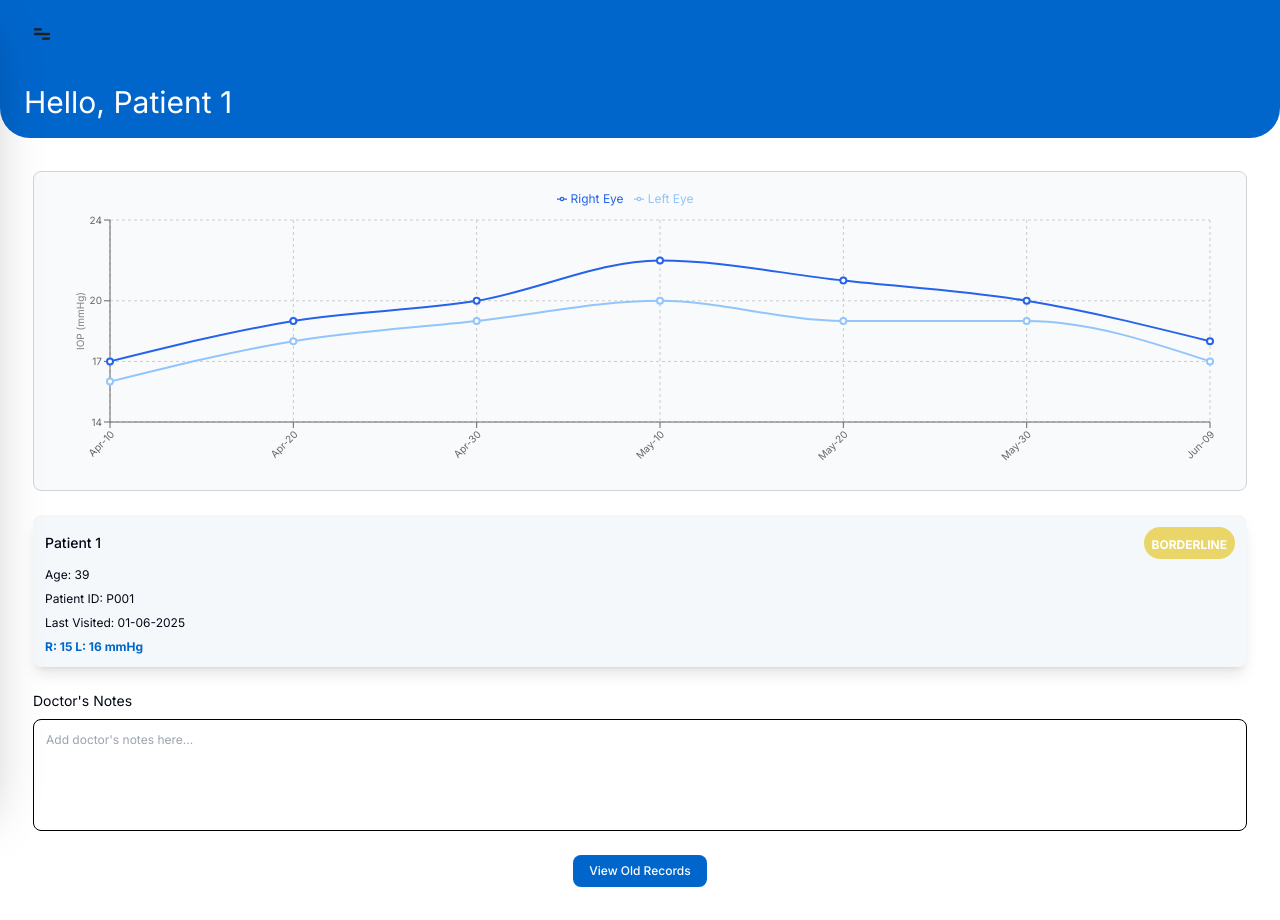
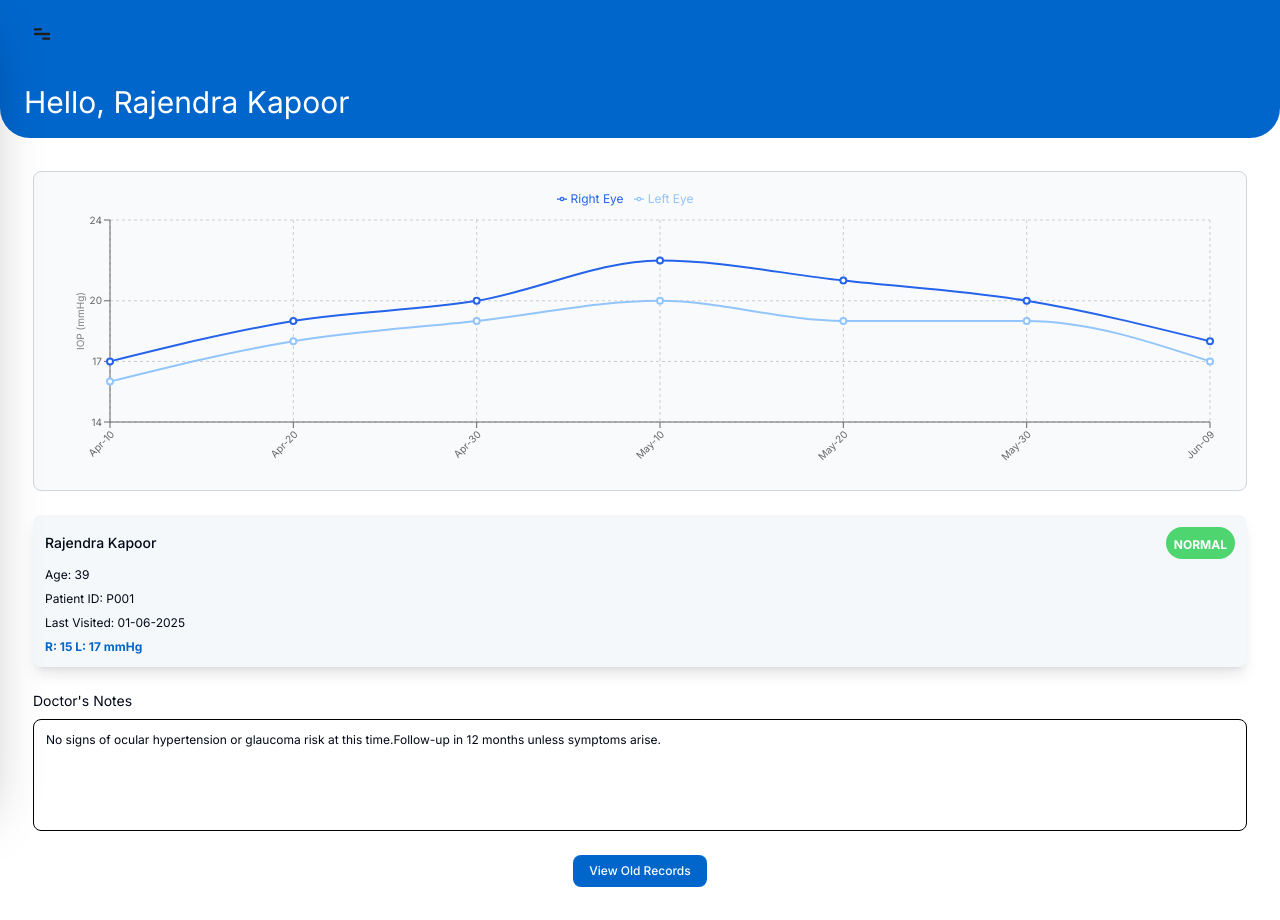
Before and after one commit to Adithyah14/IOP, a React (Vite) app: page /patient-dashboard in a window 1280 px wide. Built offline with nearby package versions, Linux system fonts and the light colour scheme; the HTML template or start-up script is replaced by a standard one.

Commit message:
Update PatientDashboard.tsx

```diff
--- a/src/pages/PatientDashboard.tsx
+++ b/src/pages/PatientDashboard.tsx
@@ -36,12 +36,12 @@ export default function PatientDashboard() {
   };
 
   const patientData = {
-    name: "Patient 1",
+    name: "Rajendra Kapoor",
     age: 39,
     patientId: "P001",
     lastVisited: newMeasurement?.date || "01-06-2025",
     rightEye: safeParseIOP(newMeasurement?.rightEye, 15),
-    leftEye: safeParseIOP(newMeasurement?.leftEye, 16),
+    leftEye: safeParseIOP(newMeasurement?.leftEye, 17),
     status: "NORMAL",
   };
 
@@ -50,8 +50,8 @@ export default function PatientDashboard() {
     const rightValue = patientData.rightEye || 0;
     const leftValue = patientData.leftEye || 0;
     const maxValue = Math.max(rightValue, leftValue);
-    if (maxValue <= 15) return { status: "NORMAL", color: "bg-iop-green" };
-    if (maxValue <= 20) return { status: "BORDERLINE", color: "bg-iop-yellow" };
+    if (maxValue <= 20) return { status: "NORMAL", color: "bg-iop-green" };
+    if (maxValue <= 22) return { status: "BORDERLINE", color: "bg-iop-yellow" };
     return { status: "AT RISK", color: "bg-iop-red" };
   };
 
@@ -65,7 +65,7 @@ export default function PatientDashboard() {
 
   return (
     <div className="min-h-screen bg-white flex flex-col">
-      <Patient_Header title="Hello, Patient 1" />
+      <Patient_Header title="Hello, Rajendra Kapoor" />
       <div className="border border-white rounded-[10px] m-4 p-4">
         <div className="mb-6">
           <div className="mb-6">
@@ -162,9 +162,8 @@ export default function PatientDashboard() {
           </h3>
           <div className="border border-black rounded-lg p-3 h-28 bg-white">
             <textarea
-              value={doctorNotes}
+              value={doctorNotes || "No signs of ocular hypertension or glaucoma risk at this time.Follow-up in 12 months unless symptoms arise."}
               onChange={(e) => setDoctorNotes(e.target.value)}
-              placeholder="Add doctor's notes here..."
               className={`w-full h-full resize-none outline-none text-xs placeholder-gray-400 ${
                 newMeasurement?.notes ? "border-l-4 border-iop-blue pl-2" : ""
               }`}
```
